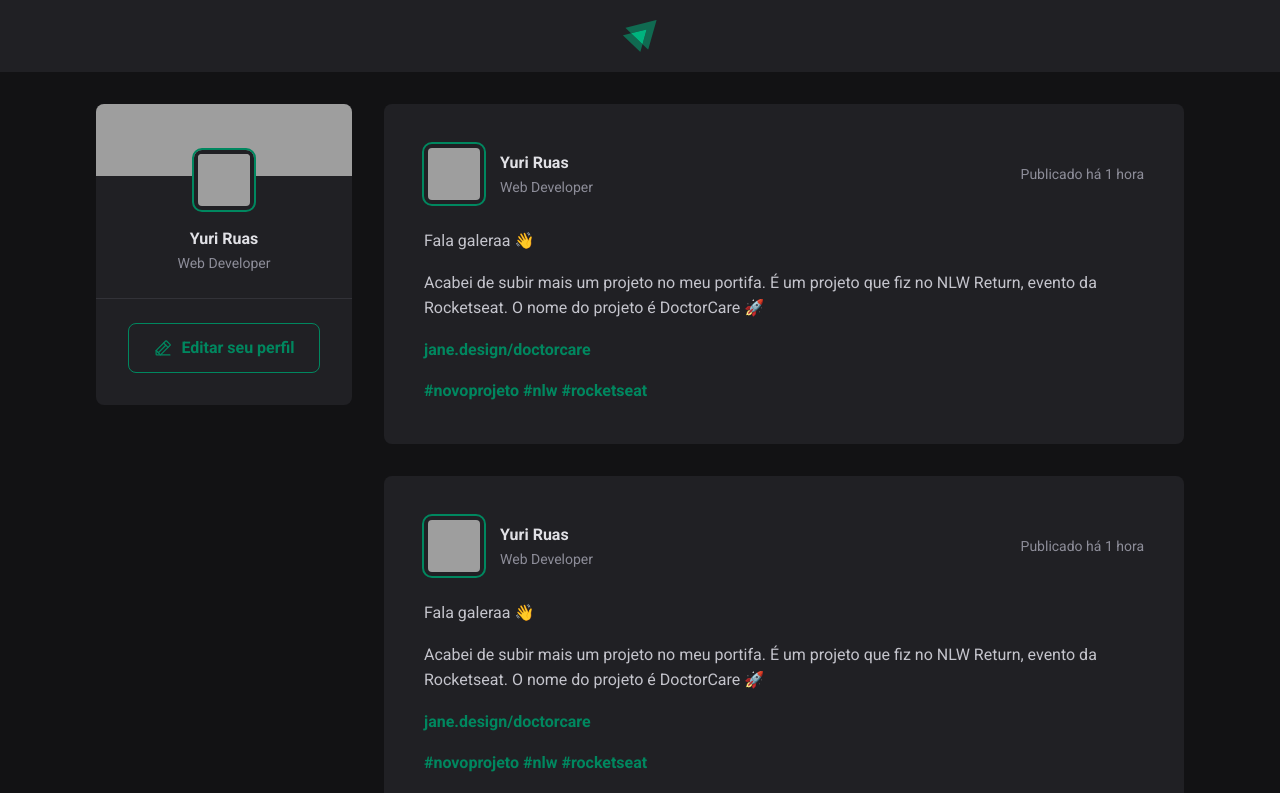
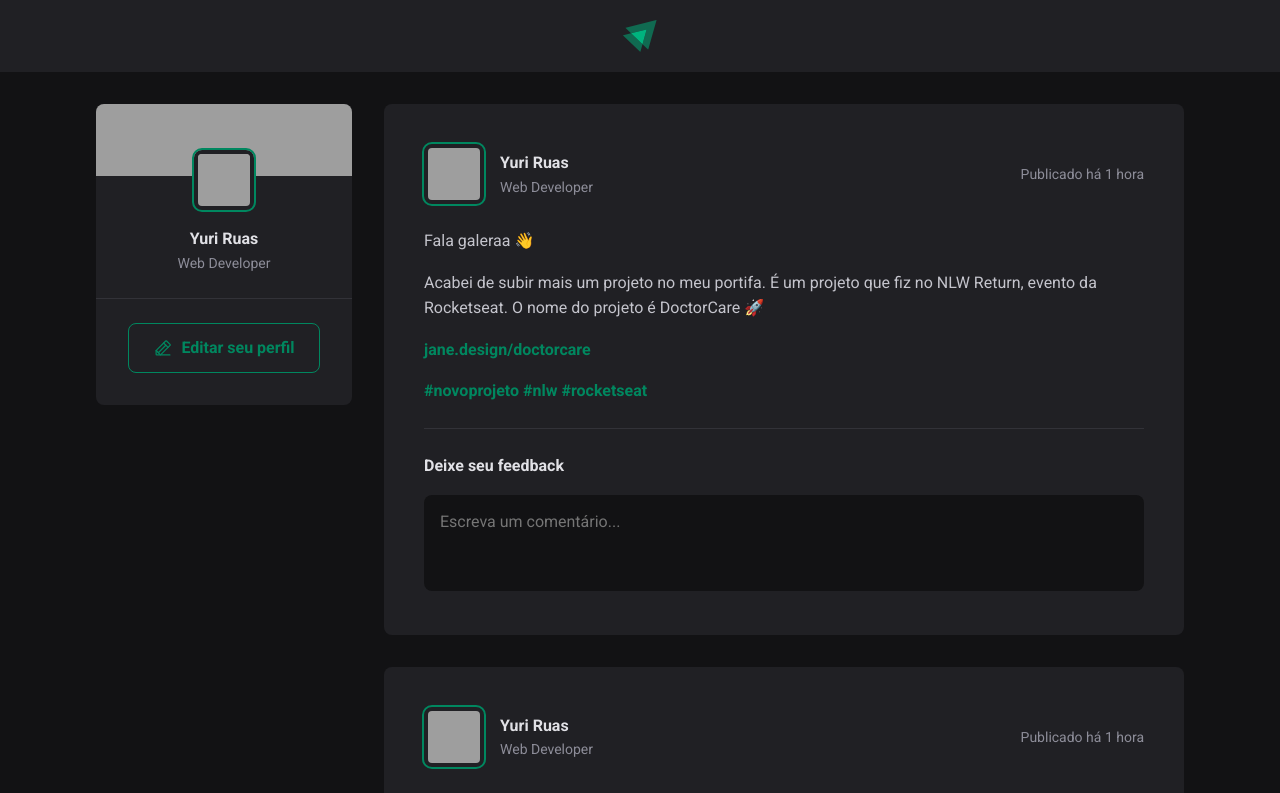
Before and after one commit to yuri-ruas/ignite-feed, a React (Vite) app: page / in a window 1280 px wide. Shown: the top 793 px of the page. Built offline with nearby package versions, Linux system fonts and the light colour scheme; grey boxes are pictures that could not be loaded.

Commit message:
application structure: comment form

```diff
--- a/src/components/Post.jsx
+++ b/src/components/Post.jsx
@@ -32,6 +32,18 @@
           <a href="">#rocketseat</a>
         </p>
       </div>
+
+      <form className={styles.commentForm}>
+        <strong>Deixe seu feedback</strong>
+
+        <textarea
+          placeholder="Escreva um comentário..."
+        />
+
+        <footer>
+          <button type="submit">Publicar</button>
+        </footer>
+      </form>
     </article>
   )
 }
--- a/src/components/Post.module.css
+++ b/src/components/Post.module.css
@@ -65,3 +65,54 @@
   color: var(--gray-400);
   line-height: 1.6;
 }
+
+.commentForm {
+  width: 100%;
+  margin-block-start: 1.5rem;
+  padding-block-start: 1.5rem;
+  border-top: 1px solid var(--gray-600);
+}
+
+.commentForm > strong {
+  line-height: 1.6;
+  color: var(--gray-100);
+}
+
+.commentForm textarea {
+  width: 100%;
+  background: var(--gray-900);
+  border: 0;
+  resize: none;
+  height: 6rem;
+  padding: 1rem;
+  border-radius: 8px;
+  color: var(--gray-100);
+  line-height: 1.4;
+  margin-block-start: 1rem;
+}
+
+.commentForm footer {
+  visibility: hidden;
+  max-height: 0;
+}
+
+.commentForm:focus-within footer {
+  visibility: visible;
+  max-height: none;
+}
+
+.commentForm button[type=submit] {
+  padding: 1rem 1.5rem;
+  margin-block-start: 1rem;
+  border-radius: 8px;
+  border: 0;
+  background: var(--green-500);
+  color: var(--white);
+  font-weight: bold;
+  cursor: pointer;
+  transition: background-color 0.1s;
+}
+
+.commentForm button[type=submit]:hover {
+  background: var(--green-300);
+}
--- a/src/global.css
+++ b/src/global.css
@@ -11,6 +11,11 @@
 
   --green-300: #00b373;
   --green-500: #00875f;
+}
+
+:focus {
+  outline: transparent;
+  box-shadow: 0 0 0 2px var(--green-500);
 }
 
 * {
```
